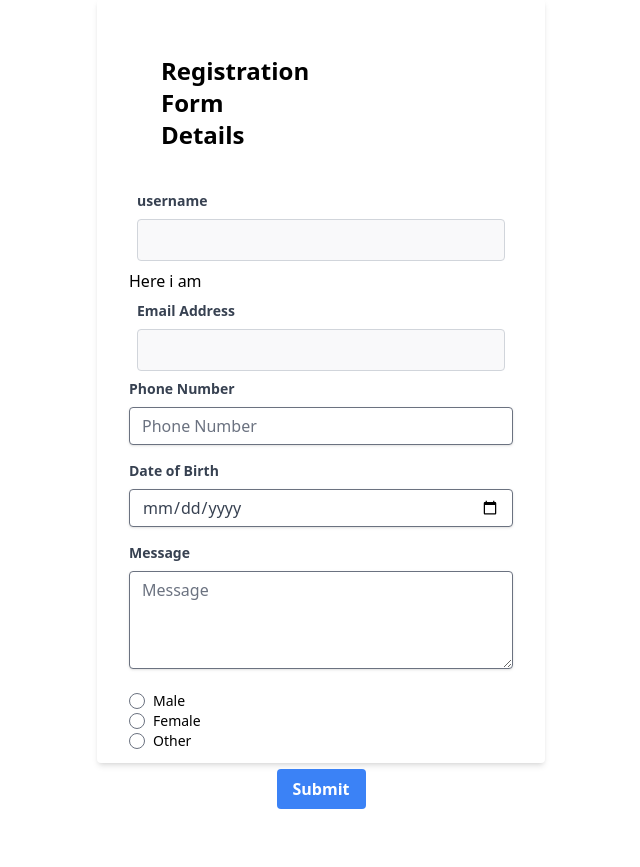
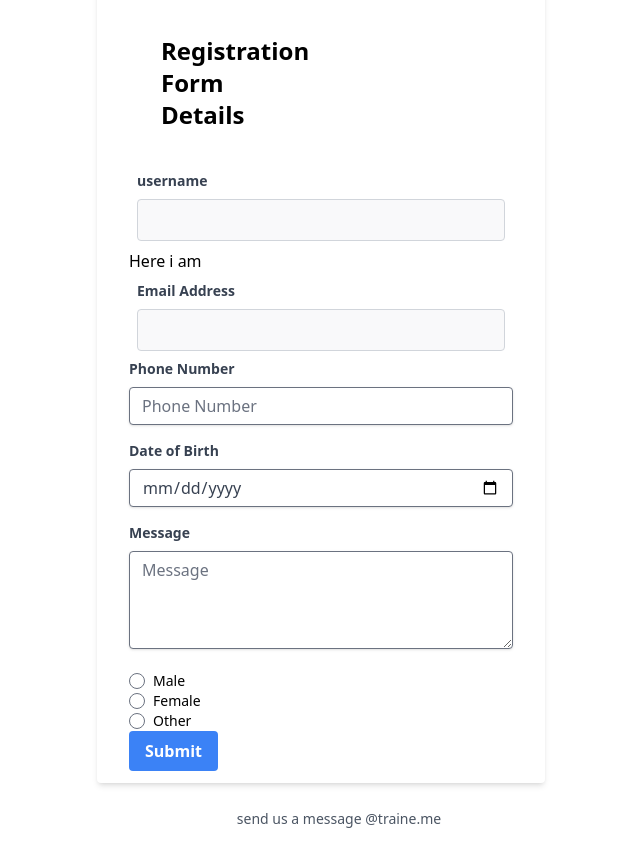
Before and after one commit to shrosestack/Project1, a plain HTML site: page index.html in a window 1280 px wide. Shown: the part 1215-2082 px from the top of the page, without its empty margins (319-959 px from the left). Before the commit the page ends 2024 px from the top, so only its background shows below. Drawn offline with nearby package versions, Linux system fonts and the light colour scheme.

Commit message:
updated form ui

```diff
--- a/index.html
+++ b/index.html
@@ -109,7 +109,7 @@
         </div>
       </section>
    <!-- RegistrationForm -->
-   <div class="flex justify-center items-center h-screen">
+   <section> <div class="flex justify-center items-center h-svh">
     <form class="w-full max-w-md bg-white shadow-md rounded mt-10 px-8 pt-6 pb-3 mb-4 ">
 
       <div class="flex flex-col text-center w-full">
@@ -168,16 +168,12 @@
           Other
         </span>
       </div>
-    </div>
+      <button class="bg-blue-500 hover:bg-blue-700 text-white font-bold py-2 px-4 rounded focus:outline-none focus:shadow-outline" type="button">
+        Submit
+      </button>
+    </form>
+   </div></section>
 
-      <div class="flex items-center justify-center">
-        <button class="bg-blue-500 hover:bg-blue-700 text-white font-bold py-2 px-4 rounded focus:outline-none focus:shadow-outline" type="button">
-          Submit
-        </button>
-      </div>
-    </form>
-
-   </div>
       <footer class="text-gray-600 body-font">
         <div class="container px-5 py-8 mx-auto flex items-center sm:flex-row flex-col justify-center">
           <p class="text-sm text-gray-500 sm:ml-4 sm:pl-4 sm:py-2 sm:mt-0 mt-4 flex justify-center">
```
